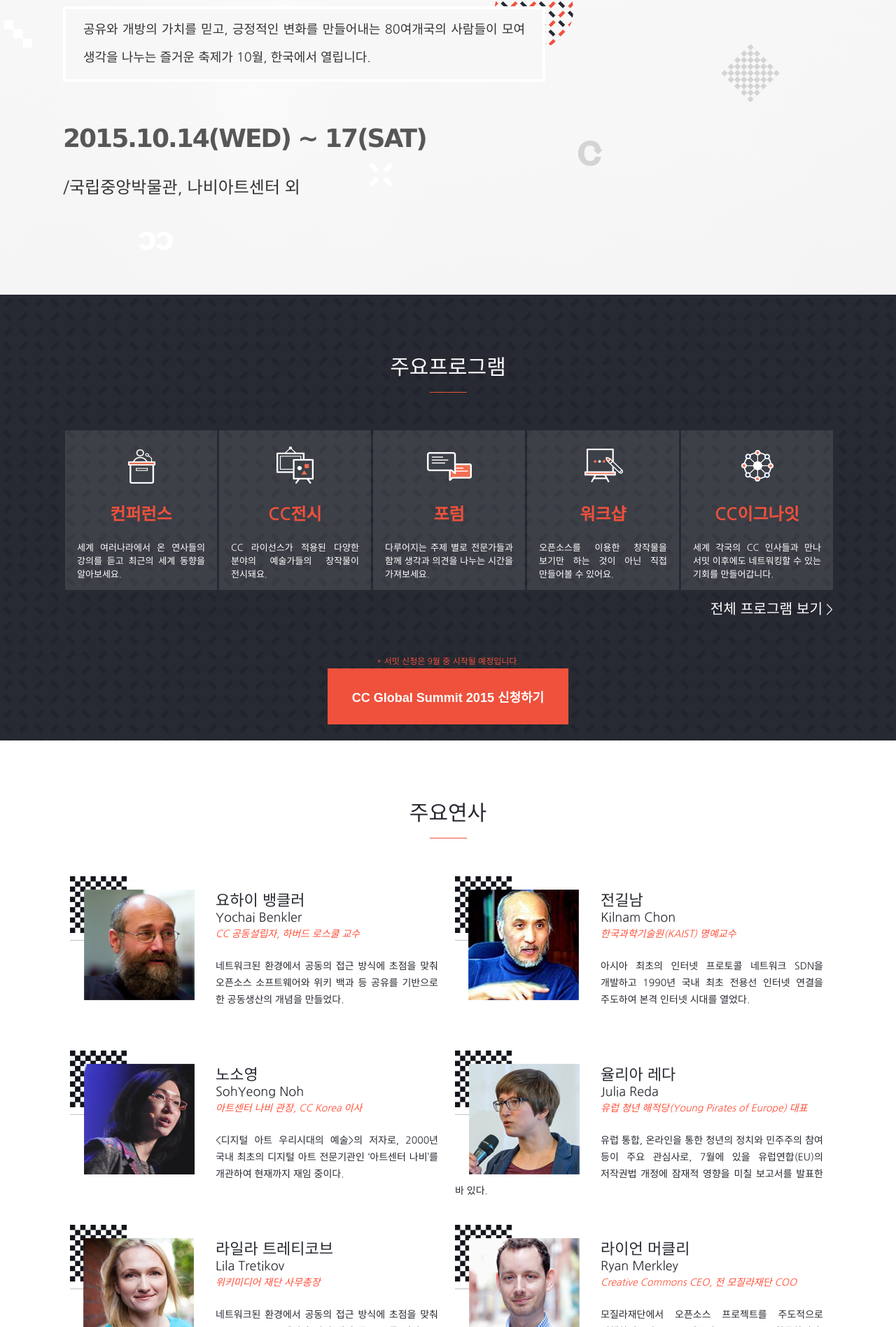
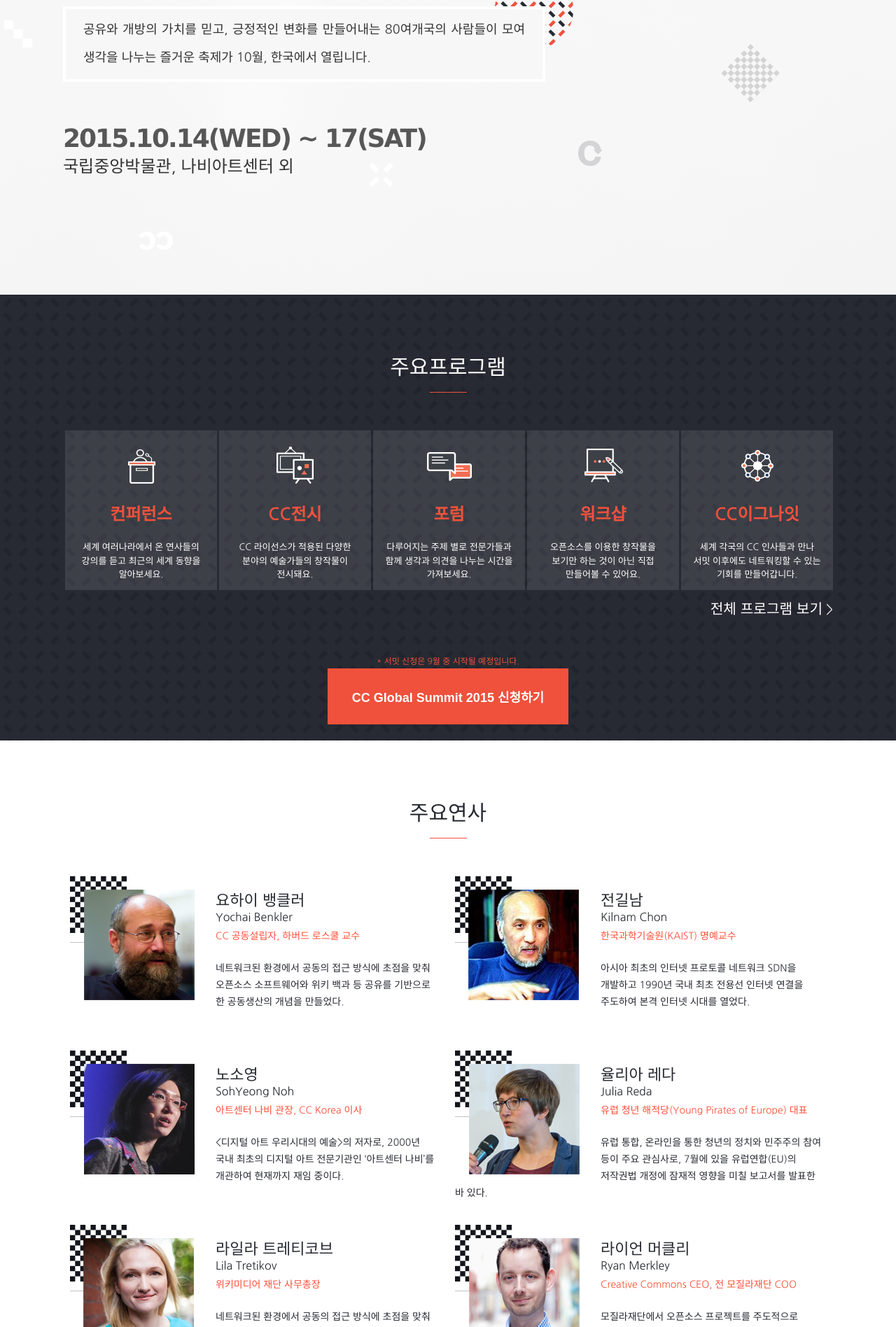
Before and after one commit to creativecommonskorea/2015-global-summit, a Jekyll site: the page built from index.html, in a window 1280 px wide. Shown: the part 550-2446 px from the top of the page at 70% size. Built offline with Jekyll 4.4.1, drawn with Linux system fonts in a browser that asks for light colours; nearby versions of some CDN libraries; some of the changed text lies outside the part shown.

Commit message:
스타일 수정 반영

```diff
--- a/_data/mainspeakers.yml
+++ b/_data/mainspeakers.yml
@@ -49,8 +49,7 @@
   main_abs: "<디지털 아트 우리시대의 예술>의 저자로, 2000년 국내 최초의 디지털 아트 전문기관인 ‘아트센터 나비’를 개관하여 현재까지 재임 중이다."
   describe: >
     &lt;디지털 아트 우리시대의 예술&gt;의 저자로, 1991년 대전세계엑스포 조직위원회 아트&테크놀로지 기획팀장을 맡으면서 컴한터 예술 분야에 입문, 2000년 국내 최초의
-    디지털 아트 전문기관인 ‘아트센터 나비’를 개관하여 현재까지 재임 중이다.
-    <br/>
+    디지털 아트 전문기관인 ‘아트센터 나비’를 개관하여 현재까지 재임 중이다. <br/>
     노소영 관장은 기술이 인간의 문화적 삶에 스며들어 열리게 되는 새로운 창작의 차원, 즉 기술의 인간화(Humanizing Technology)를 실현하기 위해서는 과학기술,
     인문학, 예술 사이의 상호 협력이 필수적임을 강조하며 기술에 경도되지 않고 현 시대의 문화를 비판적으로 인식하는 노력과 열린 의식을 공유하며 대안을 찾아 갈 것을 제안한다.
   programs: "8월 15일 목요일 09:30 - 10:10 키노트 프리젠테이션"
--- a/css/main.css
+++ b/css/main.css
@@ -329,17 +329,19 @@ img {
           .program_info_wrap section .program_list .program_sub_title {
             margin-top: 17px; } }
       .program_info_wrap section .program_list .program_sub_description {
-        text-align: justify;
+        text-align: center;
         word-break: keep-all;
         color: #fff;
         font-size: 0.813em;
-        padding: 0 17px; }
+        padding: 0 17px;
+        line-height: 1.5em; }
         @media screen and (max-width: 600px) {
           .program_info_wrap section .program_list .program_sub_description {
             width: calc(74% - 6.5em);
             float: left;
             font-size: 0.75em;
-            padding: 0 0.5em 0 0; } }
+            padding: 0 0.5em 0 0;
+            text-align: justify; } }
         @media screen and (max-width: 1000px) and (min-width: 600px) {
           .program_info_wrap section .program_list .program_sub_description {
             width: calc(74% - 90px);
@@ -409,26 +411,27 @@ img {
       vertical-align: bottom;
       margin-top: 0.725em; }
     .main_speakes_wrap section .eng_name {
-      font-size: 1.125em;
+      font-size: 1.0em;
       text-align: left; }
     .main_speakes_wrap section .organize {
-      font-style: italic;
       font-size: 0.875em;
       color: #ff4f38;
-      text-align: left; }
+      text-align: left;
+      margin-top: 6px; }
     .main_speakes_wrap section .guide_line {
       width: 24px;
       border-top: 1px solid #c2c2c2;
       margin-bottom: 24px; }
     .main_speakes_wrap section .speaker_description {
       word-break: keep-all;
-      text-align: justify;
+      text-align: left;
       font-size: 0.875em;
       padding-right: 1em;
       line-height: 24px; }
       @media screen and (max-width: 1000px) {
         .main_speakes_wrap section .speaker_description {
-          font-size: 1.0em; } }
+          font-size: 1.0em;
+          text-align: justify; } }
     .main_speakes_wrap section .speaker_profile {
       display: inline-block;
       width: 324px;
@@ -558,7 +561,13 @@ img {
       .footer_black .ccl_info a:hover {
         text-decoration: underline; }
 
-section .guide_bar {
+.guide_bar {
+  width: 53px;
+  height: 16px;
+  border-bottom: 1px solid #ef513c;
+  margin: 0 auto 54px; }
+
+.guide_bar_33 {
   width: 53px;
   height: 16px;
   border-bottom: 1px solid #ef513c;
@@ -849,12 +858,6 @@ h2.normal {
   margin: 0;
   font-weight: normal;
   font-size: 1.5em; }
-
-.guide_bar_33 {
-  width: 53px;
-  height: 33px;
-  border-bottom: 1px solid #ef513c;
-  margin: 0 auto 33px; }
 
 .head_description {
   margin-bottom: 60px; }
--- a/index.html
+++ b/index.html
@@ -18,9 +18,7 @@ description: 공유와 개방의 가치를 믿고, 긍정적인 변화를 만들
 
         <div class="location">
             <div class="dateinfo">2015.10.14(WED) ~ 17(SAT)</div>
-            <br/>
-
-            <div class="locate">/국립중앙박물관, 나비아트센터 외</div>
+            <div class="locate">국립중앙박물관, 나비아트센터 외</div>
         </div>
     </main>
 </div>
@@ -132,19 +130,14 @@ description: 공유와 개방의 가치를 믿고, 긍정적인 변화를 만들
             </div>
             <div class="logos">
                 <a href="https://stackcommerce.com/" target="_blank">
-                    <img src="/images/sponsors/logo_sp2_plat_0_stackcommerce.png" alt="" style="width: 200px;"/>
-                </a>
-            </div>
-            <div class="logos">
-                <a href="http://www.mcst.go.kr/main.jsp" target="_blank">
-                    <img src="/images/other/logo_spon_munhwa_50x235.png" alt=""/>
+                    <img src="/images/sponsors/logo_sp2_plat_0_stackcommerce.png" alt=copyright.or.kr/main.do" target="_blank">
+                    <img src="/images/sponsors/logo_sp2_plat_kcc.png" alt="" style="width: 200px;"/>
                 </a>
             </div>
             <div class="logos">
                 <a href="https://www.korra.kr/jsp/eng/EngCtrl.jsp" target="_blank">
                     <img src="/images/sponsors/logo_sp2_plat_korra_50x281.png" alt="" style=""/>
                 </a>
-                <div class="info">*한국복제전송저작권협회의 저작권 미보상 기금에서 일부 후원합니다.</div>
             </div>
         </div>
     </section>
@@ -195,24 +188,26 @@ description: 공유와 개방의 가치를 믿고, 긍정적인 변화를 만들
 <div class="wrap partner_wrap sponsor">
     <section>
         <div class="sponsor_logos">
-            <h2 class="normal">파트너</h2>
-            <div class="guide_bar_33"></div>
+            <div class="logos">
+                <a href="http://www.mcst.go.kr/main.jsp" target="_blank">
+                    <img src="/images/other/logo_spon_munhwa_50x235.png" alt=""/>
+                </a>
+            </div>
             <div class="logos">
                 <a href="http://www.nabi.or.kr/" target="_blank">
-                    <img src="/images/other/logo_partner_nabi.png" alt="nabi" style="height: 120px;" />
+                    <img src="/images/other/logo_partner_nabi.png" alt="nabi" style="height: 80px;" />
                 </a>
             </div>
-        </div>
-    </section>
-</div>
-
-<div class="wrap partner_wrap sponsor">
-    <section>
-        <div class="sponsor_logos">
-            <h2 class="normal">미디어파트너</h2>
-            <div class="guide_bar_33"></div>
             <div class="logos">
                 <a href="http://www.bloter.net/" target="_blank">
+                    <img src="/images/other/logo_partner_bloter.png" alt="bloter" style="height: 30px;" />
+                </a>
+            </div>
+            <div class="logos">
+                <a href="http://www.korra.kr/" target="_blank">
+                    <img src="images/other/logo_spon_angel_korra_50x281.png" alt="korra"/>
+                </a>
+                <div class="info">*한국복제전송저작권협회의 저작권 미보상 기금에서 일부 후원합니다.</div_blank">
                     <img src="/images/other/logo_partner_bloter.png" alt="bloter" style="height: 40px;" />
                 </a>
             </div>
```
Also changed, not shown: css/main.scss (+17 -12 lines).
